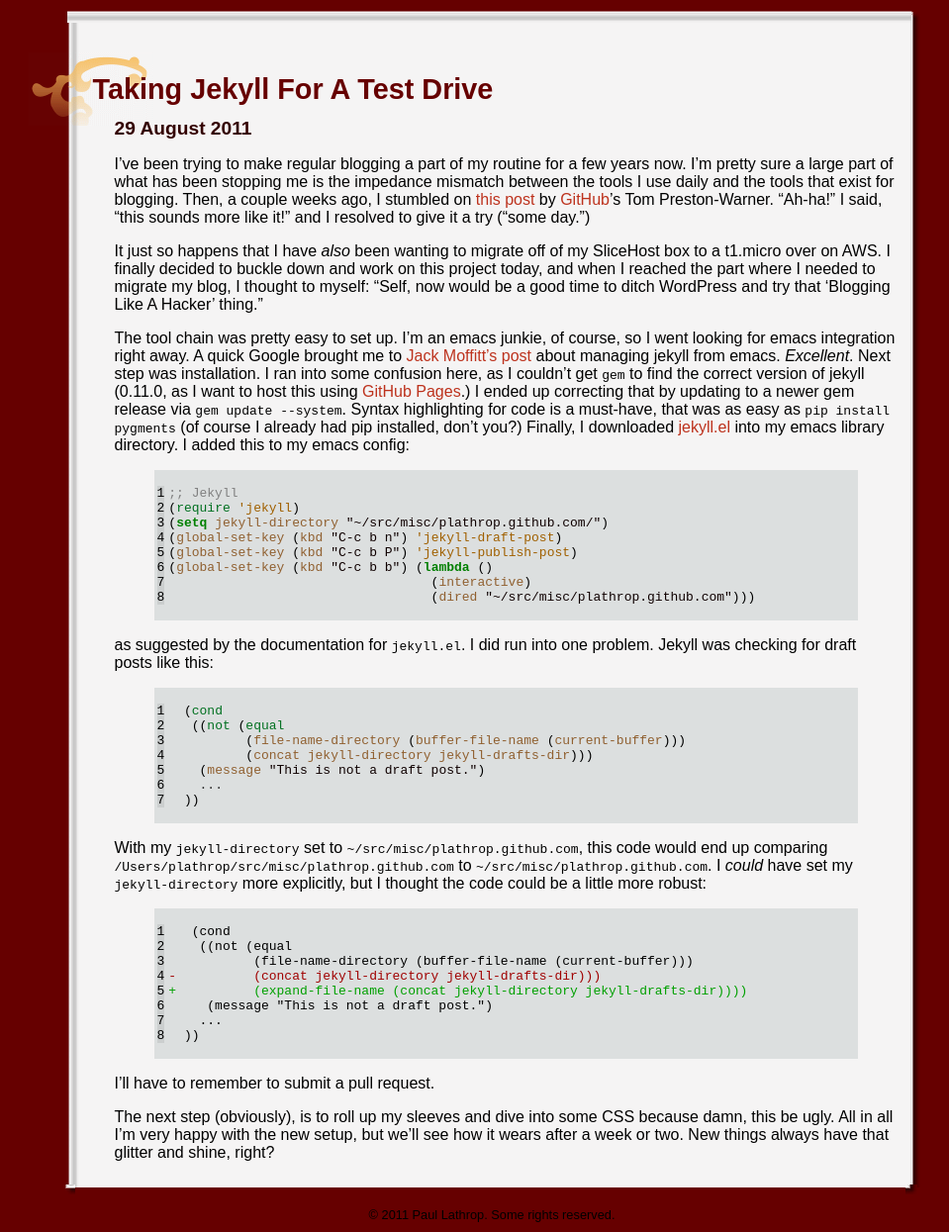
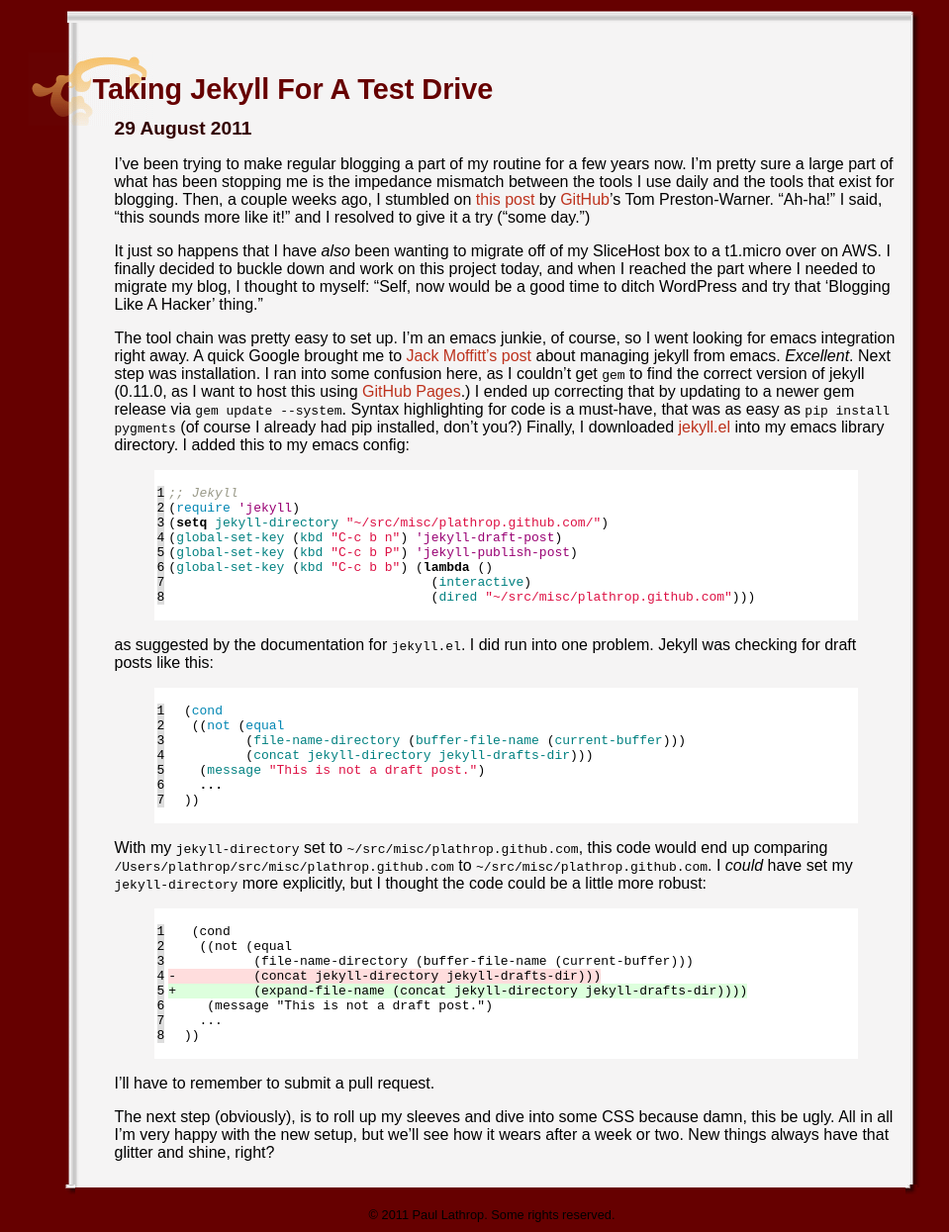
Before and after one commit to plathrop/plathrop.github.io, a Jekyll site: the page built from _posts/2011-08-29-taking-jekyll-for-a-test-drive.markdown, in a window 1280 px wide. Shown: the whole page at 99% size, without its empty margins (145-1104 px from the left). Built offline with Jekyll 4.4.1, drawn with Linux system fonts in a browser that asks for light colours.

Commit message:
Use GitHub's syntax colors.

```diff
--- a/css/master.css
+++ b/css/master.css
@@ -66,12 +66,6 @@
 	padding-left:48px;
 	padding-bottom:10px;}
 
-.highlight{z-index:3;
-           background-color:#dcdfdf;}
-
-.lineno{z-index:3;
-        background-color:#cbcece;}
-
 .ur_corner{position:relative;
 	   left:23px;
            top:-20px;
--- a/css/pygments.css
+++ b/css/pygments.css
@@ -1,61 +1,61 @@
-.hll { background-color: #ffffcc }
-.c { color: #808080 } /* Comment */
-.err { color: #F00000; background-color: #F0A0A0 } /* Error */
-.k { color: #008000; font-weight: bold } /* Keyword */
-.o { color: #303030 } /* Operator */
-.cm { color: #808080 } /* Comment.Multiline */
-.cp { color: #507090 } /* Comment.Preproc */
-.c1 { color: #808080 } /* Comment.Single */
-.cs { color: #cc0000; font-weight: bold } /* Comment.Special */
-.gd { color: #A00000 } /* Generic.Deleted */
-.ge { font-style: italic } /* Generic.Emph */
-.gr { color: #FF0000 } /* Generic.Error */
-.gh { color: #000080; font-weight: bold } /* Generic.Heading */
-.gi { color: #00A000 } /* Generic.Inserted */
-.go { color: #808080 } /* Generic.Output */
-.gp { color: #c65d09; font-weight: bold } /* Generic.Prompt */
-.gs { font-weight: bold } /* Generic.Strong */
-.gu { color: #800080; font-weight: bold } /* Generic.Subheading */
-.gt { color: #0040D0 } /* Generic.Traceback */
-.kc { color: #008000; font-weight: bold } /* Keyword.Constant */
-.kd { color: #008000; font-weight: bold } /* Keyword.Declaration */
-.kn { color: #008000; font-weight: bold } /* Keyword.Namespace */
-.kp { color: #003080; font-weight: bold } /* Keyword.Pseudo */
-.kr { color: #008000; font-weight: bold } /* Keyword.Reserved */
-.kt { color: #303090; font-weight: bold } /* Keyword.Type */
-.m { color: #6000E0; font-weight: bold } /* Literal.Number */
-.s { color: #0f0000; } /* Literal.String */
-.na { color: #0000C0 } /* Name.Attribute */
-.nb { color: #007020 } /* Name.Builtin */
-.nc { color: #B00060; font-weight: bold } /* Name.Class */
-.no { color: #003060; font-weight: bold } /* Name.Constant */
-.nd { color: #505050; font-weight: bold } /* Name.Decorator */
-.ni { color: #800000; font-weight: bold } /* Name.Entity */
-.ne { color: #F00000; font-weight: bold } /* Name.Exception */
-.nf { color: #0060B0; font-weight: bold } /* Name.Function */
-.nl { color: #907000; font-weight: bold } /* Name.Label */
-.nn { color: #0e84b5; font-weight: bold } /* Name.Namespace */
-.nt { color: #007000 } /* Name.Tag */
-.nv { color: #906030 } /* Name.Variable */
-.ow { color: #000000; font-weight: bold } /* Operator.Word */
-.w { color: #bbbbbb } /* Text.Whitespace */
-.mf { color: #6000E0; font-weight: bold } /* Literal.Number.Float */
-.mh { color: #005080; font-weight: bold } /* Literal.Number.Hex */
-.mi { color: #0000D0; font-weight: bold } /* Literal.Number.Integer */
-.mo { color: #4000E0; font-weight: bold } /* Literal.Number.Oct */
-.sb { background-color: #fff0f0 } /* Literal.String.Backtick */
-.sc { color: #0040D0 } /* Literal.String.Char */
-.sd { color: #D04020 } /* Literal.String.Doc */
-.s2 { background-color: #fff0f0 } /* Literal.String.Double */
-.se { color: #606060; font-weight: bold; background-color: #fff0f0 } /* Literal.String.Escape */
-.sh { background-color: #fff0f0 } /* Literal.String.Heredoc */
-.si { background-color: #e0e0e0 } /* Literal.String.Interpol */
-.sx { color: #D02000; background-color: #fff0f0 } /* Literal.String.Other */
-.sr { color: #000000; background-color: #fff0ff } /* Literal.String.Regex */
-.s1 { background-color: #fff0f0 } /* Literal.String.Single */
-.ss { color: #A06000 } /* Literal.String.Symbol */
-.bp { color: #007020 } /* Name.Builtin.Pseudo */
-.vc { color: #306090 } /* Name.Variable.Class */
-.vg { color: #d07000; font-weight: bold } /* Name.Variable.Global */
-.vi { color: #3030B0 } /* Name.Variable.Instance */
-.il { color: #0000D0; font-weight: bold } /* Literal.Number.Integer.Long */
+.highlight  { background: #ffffff; }
+.highlight .lineno { background: #dddddd; }
+.highlight .c { color: #999988; font-style: italic } /* Comment */
+.highlight .err { color: #a61717; background-color: #e3d2d2 } /* Error */
+.highlight .k { font-weight: bold } /* Keyword */
+.highlight .o { font-weight: bold } /* Operator */
+.highlight .cm { color: #999988; font-style: italic } /* Comment.Multiline */
+.highlight .cp { color: #999999; font-weight: bold } /* Comment.Preproc */
+.highlight .c1 { color: #999988; font-style: italic } /* Comment.Single */
+.highlight .cs { color: #999999; font-weight: bold; font-style: italic } /* Comment.Special */
+.highlight .gd { color: #000000; background-color: #ffdddd } /* Generic.Deleted */
+.highlight .gd .x { color: #000000; background-color: #ffaaaa } /* Generic.Deleted.Specific */
+.highlight .ge { font-style: italic } /* Generic.Emph */
+.highlight .gr { color: #aa0000 } /* Generic.Error */
+.highlight .gh { color: #999999 } /* Generic.Heading */
+.highlight .gi { color: #000000; background-color: #ddffdd } /* Generic.Inserted */
+.highlight .gi .x { color: #000000; background-color: #aaffaa } /* Generic.Inserted.Specific */
+.highlight .go { color: #888888 } /* Generic.Output */
+.highlight .gp { color: #555555 } /* Generic.Prompt */
+.highlight .gs { font-weight: bold } /* Generic.Strong */
+.highlight .gu { color: #aaaaaa } /* Generic.Subheading */
+.highlight .gt { color: #aa0000 } /* Generic.Traceback */
+.highlight .kc { font-weight: bold } /* Keyword.Constant */
+.highlight .kd { font-weight: bold } /* Keyword.Declaration */
+.highlight .kp { font-weight: bold } /* Keyword.Pseudo */
+.highlight .kr { font-weight: bold } /* Keyword.Reserved */
+.highlight .kt { color: #445588; font-weight: bold } /* Keyword.Type */
+.highlight .m { color: #009999 } /* Literal.Number */
+.highlight .s { color: #d14 } /* Literal.String */
+.highlight .na { color: #008080 } /* Name.Attribute */
+.highlight .nb { color: #0086B3 } /* Name.Builtin */
+.highlight .nc { color: #445588; font-weight: bold } /* Name.Class */
+.highlight .no { color: #008080 } /* Name.Constant */
+.highlight .ni { color: #800080 } /* Name.Entity */
+.highlight .ne { color: #990000; font-weight: bold } /* Name.Exception */
+.highlight .nf { color: #990000; font-weight: bold } /* Name.Function */
+.highlight .nn { color: #555555 } /* Name.Namespace */
+.highlight .nt { color: #000080 } /* Name.Tag */
+.highlight .nv { color: #008080 } /* Name.Variable */
+.highlight .ow { font-weight: bold } /* Operator.Word */
+.highlight .w { color: #bbbbbb } /* Text.Whitespace */
+.highlight .mf { color: #009999 } /* Literal.Number.Float */
+.highlight .mh { color: #009999 } /* Literal.Number.Hex */
+.highlight .mi { color: #009999 } /* Literal.Number.Integer */
+.highlight .mo { color: #009999 } /* Literal.Number.Oct */
+.highlight .sb { color: #d14 } /* Literal.String.Backtick */
+.highlight .sc { color: #d14 } /* Literal.String.Char */
+.highlight .sd { color: #d14 } /* Literal.String.Doc */
+.highlight .s2 { color: #d14 } /* Literal.String.Double */
+.highlight .se { color: #d14 } /* Literal.String.Escape */
+.highlight .sh { color: #d14 } /* Literal.String.Heredoc */
+.highlight .si { color: #d14 } /* Literal.String.Interpol */
+.highlight .sx { color: #d14 } /* Literal.String.Other */
+.highlight .sr { color: #009926 } /* Literal.String.Regex */
+.highlight .s1 { color: #d14 } /* Literal.String.Single */
+.highlight .ss { color: #990073 } /* Literal.String.Symbol */
+.highlight .bp { color: #999999 } /* Name.Builtin.Pseudo */
+.highlight .vc { color: #008080 } /* Name.Variable.Class */
+.highlight .vg { color: #008080 } /* Name.Variable.Global */
+.highlight .vi { color: #008080 } /* Name.Variable.Instance */
+.highlight .il { color: #009999 } /* Literal.Number.Integer.Long */
```
